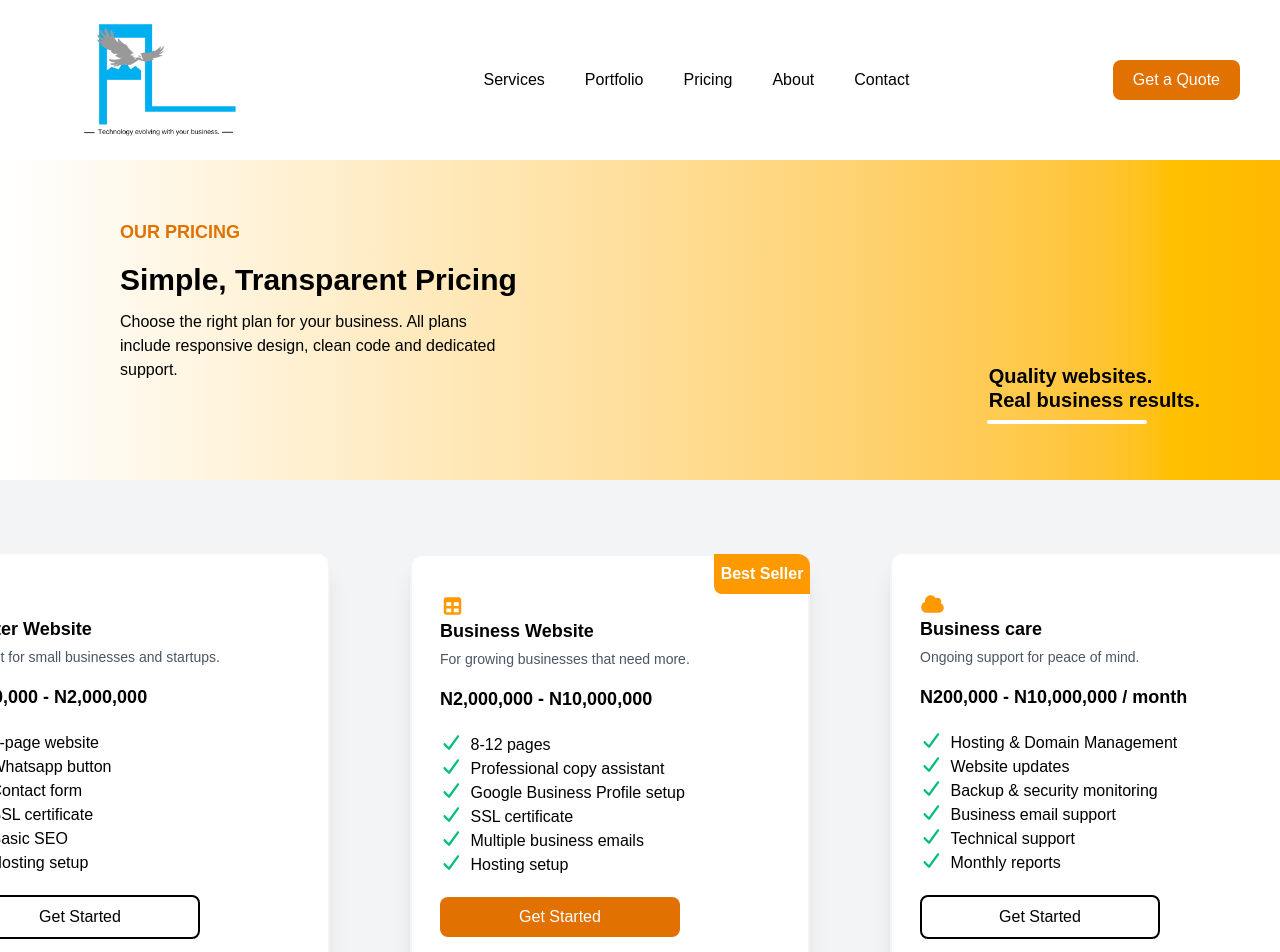
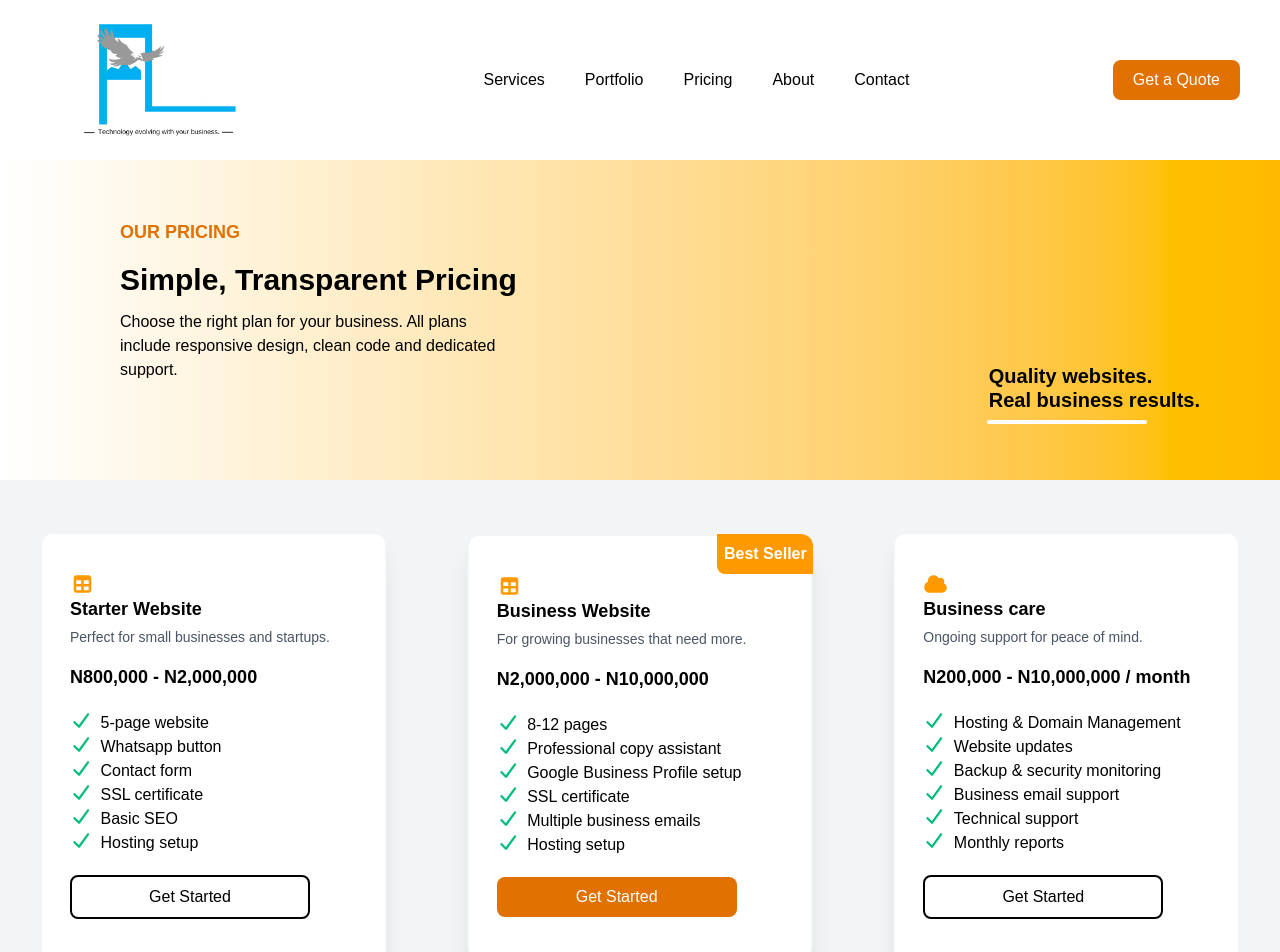
Before and after one commit to fabletoonlimited/fabletoonnewweb, a Next.js app: page /pricing in a window 1280 px wide. Shown: the top 952 px of the page. Built offline with nearby package versions, Linux system fonts and the light colour scheme; no server answers.

Commit message:
Fixed the pricing cards page alignment

```diff
--- a/src/app/pricing/page.js
+++ b/src/app/pricing/page.js
@@ -24,7 +24,7 @@ const page = () => {
         <PricingBanner />
 
         {/* prices */}
-        <div className='md:p-25 md:pr-75 pr-33 md:-mt-10 mt-10 items-center justify-items-center mb-20'>
+        <div className='p-10 md:px-10 px-8'>
             <PriceCards />
         </div>
 
--- a/src/components/priceCards/index.js
+++ b/src/components/priceCards/index.js
@@ -5,7 +5,7 @@ import Link from 'next/link';
 
 const index = () => {
   return (
-    <div className='md:flex justify-items-center items-center row py-3 md:gap-20 gap-0 md:space-y-0 space-y-10 md:overflow-hidden ml-35'>
+    <div className='md:flex justify-items-center items-center row py-3 md:gap-20 gap-0 md:space-y-0 space-y-10 md:overflow-hidden'>
 
       {/* Box 1*/}
       <div className='border-2 bg-white border-gray-100 px-7 py-10 rounded-xl w-80 md:w-100 shadow-xl animate-none hover:scale-105'>
```
